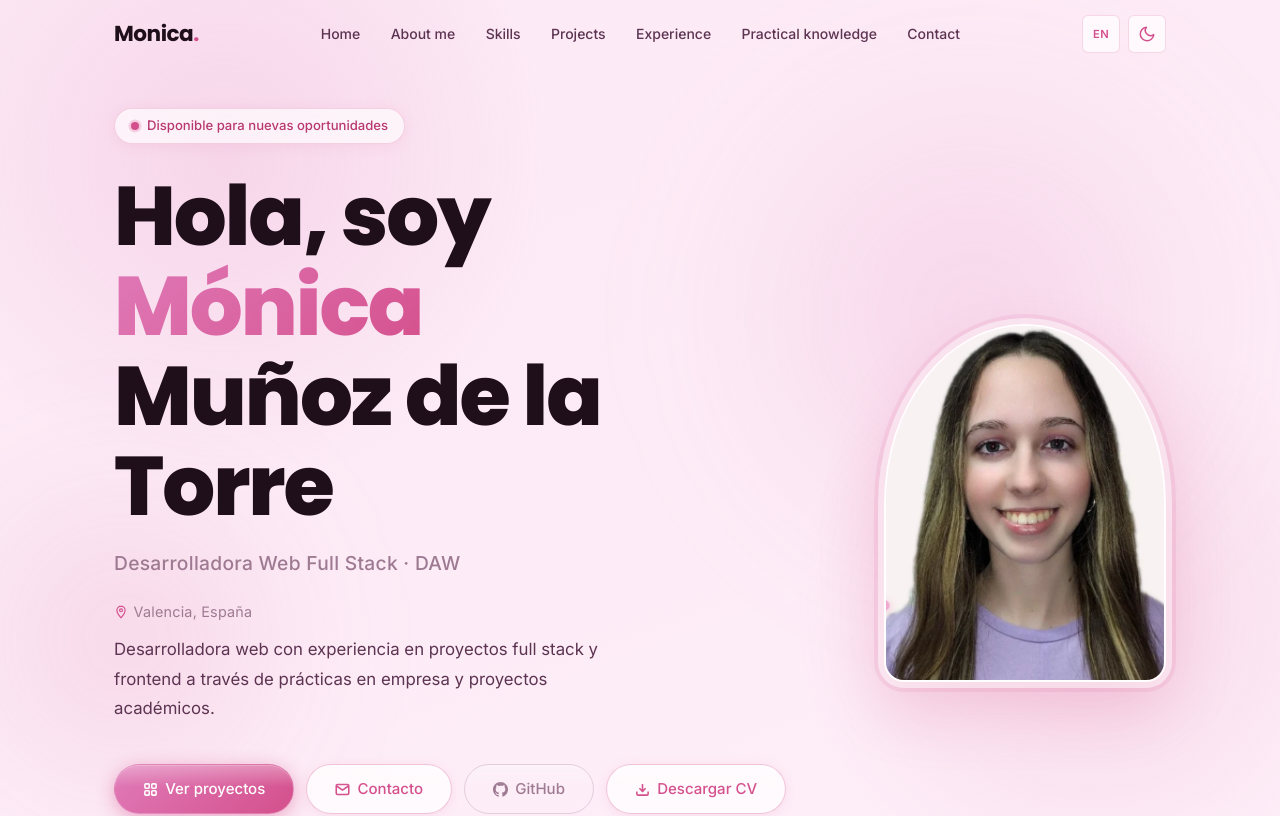
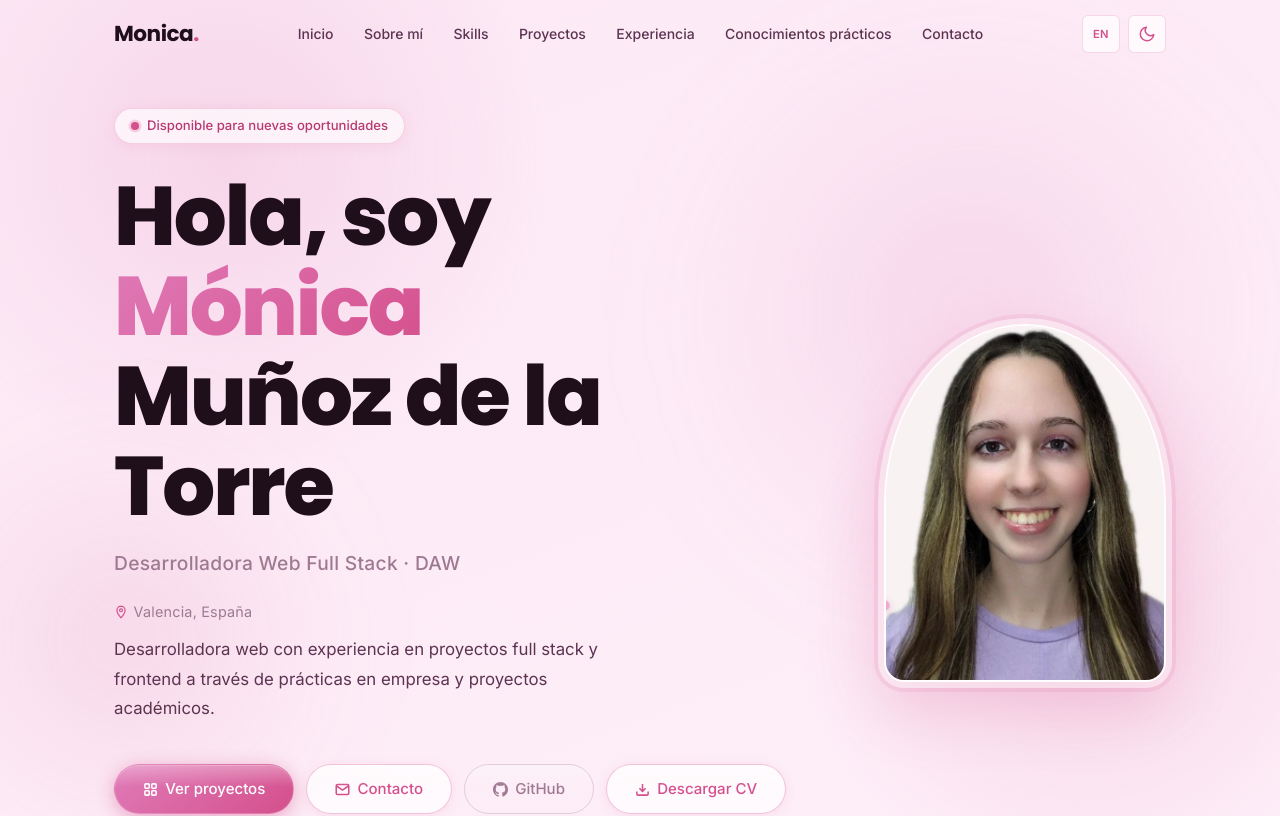
Before and after one commit to Monica-pxl/portfolio-monica, a React (Vite) app: page / in a window 1280 px wide. Shown: the top 816 px of the page. Built offline with nearby package versions, Linux system fonts and the light colour scheme.

Commit message:
Error solucionado en links de navbar

```diff
--- a/src/i18n/translations.ts
+++ b/src/i18n/translations.ts
@@ -2,13 +2,13 @@ export const translations = {
   es: {
     navbar: {
       links: [
-        { label: 'Home', href: '#hero' },
-        { label: 'About me', href: '#about' },
+        { label: 'Inicio', href: '#hero' },
+        { label: 'Sobre mí', href: '#about' },
         { label: 'Skills', href: '#skills' },
-        { label: 'Projects', href: '#projects' },
-        { label: 'Experience', href: '#experience' },
-        { label: 'Practical knowledge', href: '#learned' },
-        { label: 'Contact', href: '#contact' },
+        { label: 'Proyectos', href: '#projects' },
+        { label: 'Experiencia', href: '#experience' },
+        { label: 'Conocimientos prácticos', href: '#learned' },
+        { label: 'Contacto', href: '#contact' },
       ],
       toggleDark: 'Activar modo oscuro',
       toggleLight: 'Activar modo claro',
```
